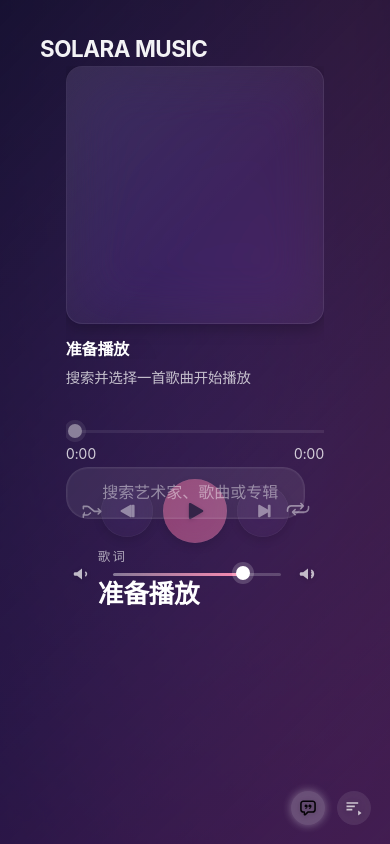
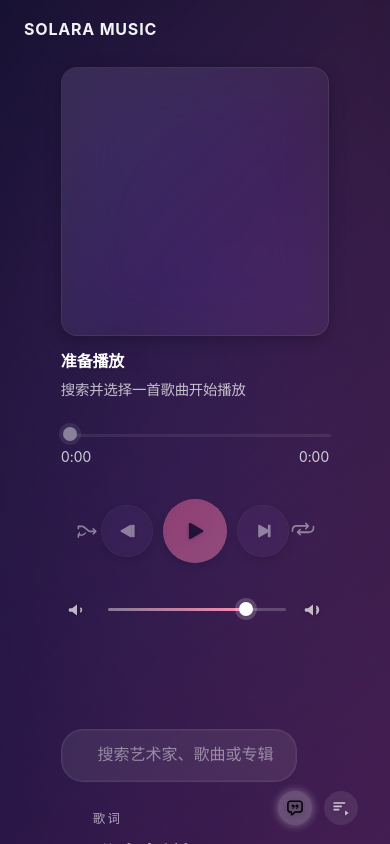
Before and after one commit to akudamatata/Solara-Apple-Music-Version, a React (Vite) app: page / in a window 390 px wide. Built offline with nearby package versions, Linux system fonts and the light colour scheme; a web font is replaced by a local one.

Commit message:
Adjust layout spacing and sizing for responsive playback view

```diff
--- a/src/App.css
+++ b/src/App.css
@@ -83,14 +83,14 @@
 
 .header-title {
   position: absolute;
-  top: 32px;
-  left: 40px;
+  top: clamp(1rem, 2vh, 24px);
+  left: clamp(1.5rem, 3vw, 48px);
   font-family: 'SF Pro Display', -apple-system, BlinkMacSystemFont, sans-serif;
   font-weight: 700;
-  font-size: 1.4rem;
-  letter-spacing: -0.02em;
+  font-size: clamp(1rem, 2vw + 0.5rem, 1.8rem);
+  letter-spacing: 0.05em;
   color: rgba(255, 255, 255, 0.95);
-  z-index: 6;
+  z-index: 20;
   pointer-events: none;
   margin: 0;
 }
@@ -158,23 +158,22 @@
   grid-template-columns: minmax(0, 0.44fr) minmax(0, 0.56fr);
   gap: clamp(1.8rem, 3.5vw, 2.6rem);
   align-items: flex-start;
-  justify-content: center;
+  justify-content: space-between;
   justify-items: stretch;
+  width: 100%;
+  max-width: var(--layout-content-width);
+  margin: 0 auto;
+  box-sizing: border-box;
   --layout-content-width: 100%;
-  --layout-horizontal-padding: clamp(0.8rem, 1.4vw, 24px);
-  --layout-padding: clamp(2.2rem, 4.2vw, 3.1rem);
+  --layout-horizontal-padding: clamp(1.5rem, 3vw, 48px);
+  --layout-bottom-padding: clamp(1rem, 3vh, 2.4rem);
   --panel-padding: clamp(2.2rem, 4.4vw, 3.2rem);
   --panel-padding-inline: clamp(2.6rem, 5vw, 4rem);
-  padding: var(--layout-top-baseline) var(--layout-horizontal-padding) var(--layout-padding);
+  padding: var(--layout-top-baseline) var(--layout-horizontal-padding) var(--layout-bottom-padding);
   min-height: 100vh;
   min-height: 100svh;
   min-height: 100dvh;
-  width: 100%;
-  margin-inline: 0;
-  margin-bottom: 0;
-  padding-bottom: 0;
-  box-sizing: border-box;
-  overflow: hidden;
+  overflow: visible;
 }
 
 .panel {
@@ -187,16 +186,18 @@
   padding: var(--panel-padding-block, var(--panel-padding))
     var(--panel-padding-inline, var(--panel-padding));
   flex: 1 1 0;
-  max-height: calc(100vh - var(--layout-top-baseline) - var(--layout-padding));
-  max-height: calc(100dvh - var(--layout-top-baseline) - var(--layout-padding));
+  max-height: calc(100vh - var(--layout-top-baseline) - var(--layout-bottom-padding, 0px));
+  max-height: calc(100dvh - var(--layout-top-baseline) - var(--layout-bottom-padding, 0px));
 }
 
 .playback-panel {
   --panel-padding: clamp(2.6rem, 5vw, 3.6rem);
   --panel-padding-block: clamp(2.6rem, 5vw, 3.6rem);
-  align-items: stretch;
+  align-items: flex-start;
   gap: clamp(2rem, 4vh, 3rem);
-  justify-content: center;
+  justify-content: flex-start;
+  max-height: none;
+  height: auto;
   margin-bottom: 0;
   padding-bottom: 0;
 }
@@ -215,28 +216,27 @@
 
 .player-stage {
   flex: 1;
-  display: grid;
-  grid-template-columns:
-    [gutter] minmax(16px, 1fr)
-    [content-start] minmax(520px, 860px)
-    [content-end] minmax(16px, 1fr);
-  grid-auto-rows: auto;
-  row-gap: clamp(1.6rem, 3vh, 2.4rem);
-  align-items: start;
-  align-content: start;
-  justify-items: start;
+  display: flex;
+  flex-direction: column;
+  justify-content: flex-start;
+  align-items: center;
+  gap: clamp(1.6rem, 3vh, 2.4rem);
   width: 100%;
   margin: 0;
-  padding: 0 0 clamp(2.4rem, 4vh, 3.4rem);
+  padding: 0 0 clamp(1.6rem, 3vh, 2.6rem);
   box-sizing: border-box;
-  overflow-x: hidden;
+  height: auto;
+  overflow: visible;
   --album-overhang: clamp(12px, 2vw, 18px);
-  --progress-width: clamp(240px, 100%, 600px);
+  --progress-width: min(90%, 600px);
   --album-width: var(--progress-width);
 }
 
 .album-section {
   row-gap: clamp(2rem, 4vh, 3rem);
+  overflow: visible !important;
+  height: auto;
+  flex-shrink: 0;
 }
 
 .left-pane {
@@ -248,11 +248,10 @@
   display: flex;
   justify-content: center;
   align-items: center;
-  grid-column: content-start / content-end;
   width: 100%;
   margin: 0 auto;
   padding: 0;
-  max-width: min(100%, var(--progress-width));
+  max-width: var(--progress-width);
   aspect-ratio: 1 / 1;
 }
 
@@ -367,13 +366,11 @@
 }
 
 .player-progress {
-  grid-column: content-start / content-end;
   display: grid;
   row-gap: clamp(0.6rem, 1.2vw, 0.85rem);
   width: 100%;
   max-width: var(--progress-width);
-  margin: 1.5rem auto 0;
-  justify-self: center;
+  margin: 1rem auto 0;
 }
 
 .player-progress .progress {
@@ -404,14 +401,13 @@
 }
 
 .player-controls {
-  grid-column: content-start / content-end;
   display: grid;
   grid-template-columns: minmax(0, auto) 1fr minmax(0, auto);
   align-items: center;
   column-gap: clamp(0.8rem, 1.6vw, 1.1rem);
-  margin-top: 0;
-  width: min(100%, var(--progress-width));
-  justify-self: center;
+  margin: 1rem auto 0;
+  width: 100%;
+  max-width: var(--progress-width);
 }
 
 .player-controls .shuffle {
@@ -571,11 +567,11 @@
 
 .bottom-right {
   position: absolute;
-  right: clamp(1.2rem, 2vw, 32px);
-  bottom: clamp(1.2rem, 2vw, 32px);
+  right: clamp(2rem, 4vw, 56px);
+  bottom: clamp(1rem, 2vw, 32px);
   display: flex;
   gap: 1rem;
-  z-index: 50;
+  z-index: 99;
 }
 
 .bottom-right button {
@@ -620,16 +616,15 @@
 }
 
 .player-volume {
-  grid-column: content-start / content-end;
   display: grid;
   grid-template-columns: minmax(0, auto) 1fr minmax(0, auto);
   align-items: center;
   column-gap: clamp(0.8rem, 1.6vw, 1.1rem);
   color: rgba(255, 255, 255, 0.7);
   padding-bottom: clamp(0.8rem, 2.4vh, 1.3rem);
-  margin-top: 0;
-  width: min(100%, var(--progress-width));
-  justify-self: center;
+  margin: 1rem auto 0;
+  width: 100%;
+  max-width: var(--progress-width);
 }
 
 .volume-slider {
@@ -769,10 +764,10 @@
 
 .search-area {
   position: relative;
-  width: calc(100% - clamp(1.2rem, 2vw, 32px));
+  width: calc(100% - clamp(2rem, 4vw, 56px));
   align-self: flex-start;
   margin-top: 0;
-  margin-right: clamp(1.2rem, 2vw, 32px);
+  margin-right: clamp(2rem, 4vw, 56px);
 }
 
 .search-bar {
@@ -789,7 +784,7 @@
   max-width: none;
   align-self: stretch;
   margin: 0;
-  margin-right: clamp(1.2rem, 2vw, 32px);
+  margin-right: clamp(2rem, 4vw, 56px);
 }
 
 .search-bar svg {
@@ -1295,8 +1290,9 @@
 
 @media (max-height: 860px) {
   .app-layout {
-    --layout-padding: clamp(1.8rem, 4vh, 2.6rem);
-    padding: var(--layout-padding);
+    --layout-top-baseline: clamp(1.8rem, 4vh, 2.6rem);
+    --layout-horizontal-padding: clamp(1.2rem, 3.6vw, 2.2rem);
+    --layout-bottom-padding: clamp(0.8rem, 2.8vh, 1.8rem);
     gap: clamp(1.8rem, 4vw, 2.6rem);
     --panel-padding: clamp(1.6rem, 3.6vw, 2.4rem);
     --panel-padding-inline: clamp(1.6rem, 3.6vw, 2.4rem);
@@ -1327,8 +1323,9 @@
 
 @media (max-height: 720px) {
   .app-layout {
-    --layout-padding: clamp(1.4rem, 3.6vh, 2.2rem);
-    padding: var(--layout-padding);
+    --layout-top-baseline: clamp(1.4rem, 3.6vh, 2.2rem);
+    --layout-horizontal-padding: clamp(1rem, 3vw, 2rem);
+    --layout-bottom-padding: clamp(0.6rem, 2.4vh, 1.4rem);
     gap: clamp(1.4rem, 4vw, 2rem);
     --panel-padding: clamp(1.2rem, 3.2vw, 2rem);
     --panel-padding-inline: clamp(1.2rem, 3.2vw, 2rem);
@@ -1584,9 +1581,8 @@
 
 @media (max-width: 1366px) {
   .player-stage {
-    grid-template-columns:
-      [content-start] clamp(18rem, 44vw, 30rem)
-      [content-end] minmax(0, 1fr);
+    --progress-width: clamp(18rem, 44vw, 30rem);
+    --album-width: var(--progress-width);
   }
 }
 
@@ -1596,6 +1592,7 @@
     gap: clamp(2.2rem, 5vw, 3rem);
     --layout-horizontal-padding: clamp(0.9rem, 3.6vw, 24px);
     --layout-top-baseline: clamp(2.4rem, 5.4vw, 3rem);
+    --layout-bottom-padding: clamp(0.8rem, 3vh, 2rem);
     --panel-padding-inline: clamp(2.2rem, 4.6vw, 3.2rem);
   }
 
@@ -1612,6 +1609,7 @@
     min-height: auto;
     --layout-horizontal-padding: clamp(1.8rem, 6vw, 2.4rem);
     --layout-top-baseline: clamp(2.2rem, 6vw, 2.8rem);
+    --layout-bottom-padding: clamp(0.8rem, 3vh, 1.6rem);
     --panel-padding-inline: clamp(2rem, 6vw, 2.6rem);
   }
 
@@ -1626,7 +1624,6 @@
   }
 
   .player-stage {
-    grid-template-columns: [content-start] minmax(0, 1fr) [content-end];
     --progress-width: clamp(220px, 90vw, 480px);
     --album-width: var(--progress-width);
   }
@@ -1634,7 +1631,7 @@
   .player-cover {
     min-width: 0;
     min-height: 0;
-    max-width: min(100%, var(--progress-width));
+    max-width: var(--progress-width);
   }
 
   .bottom-right {
```
